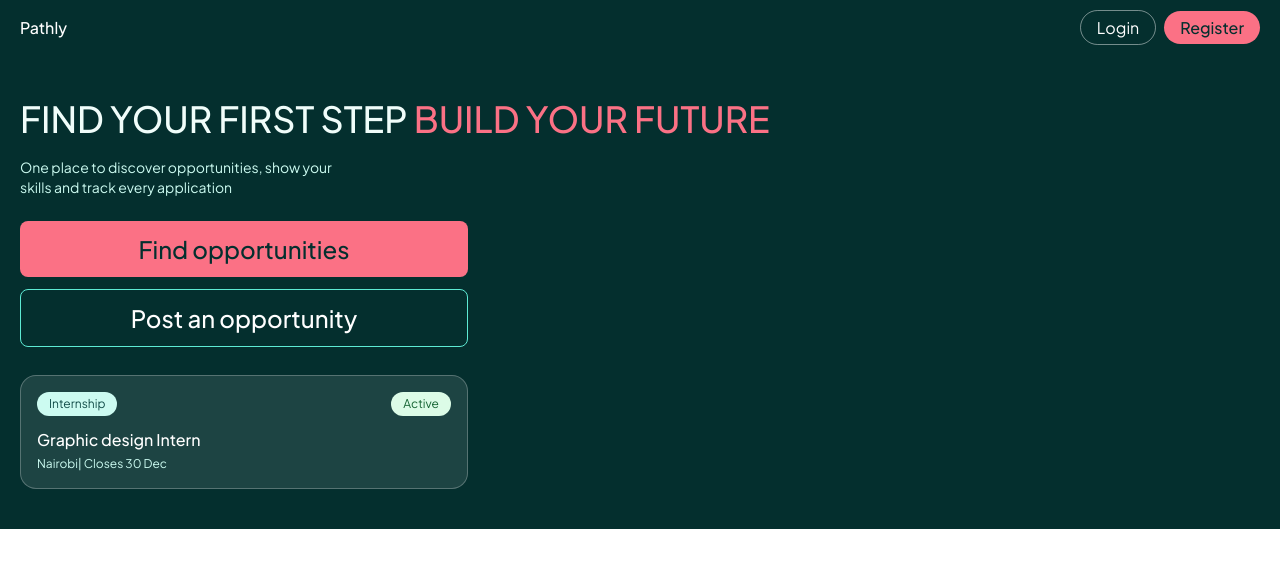
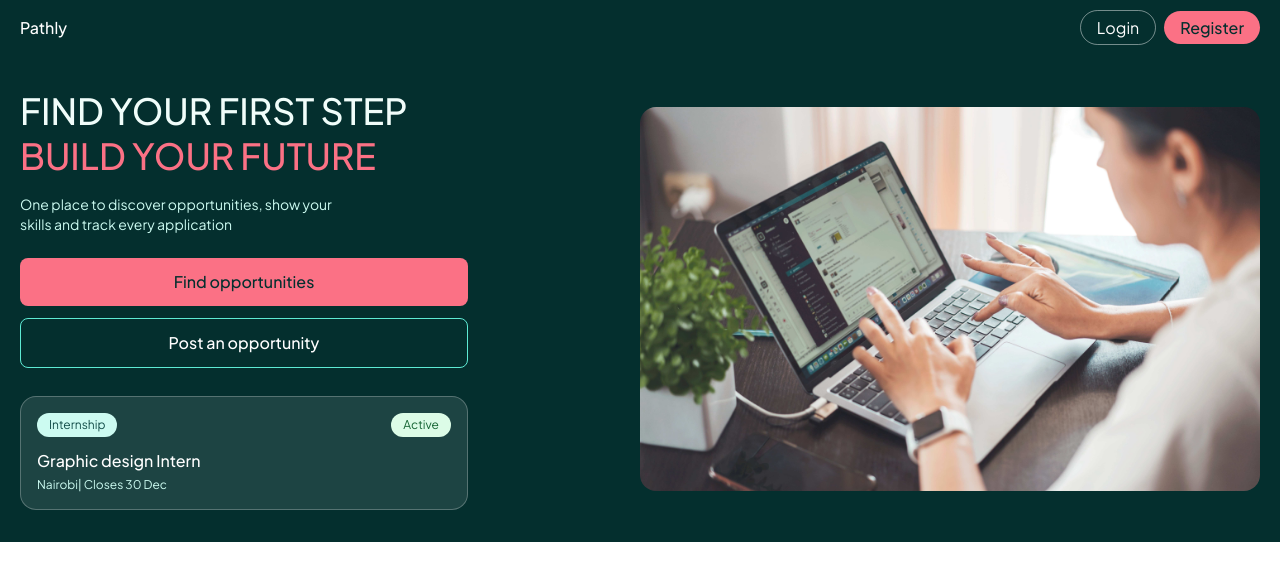
Before and after one commit to sabihaalalji/pathly, a React (Vite) app: page / in a window 1280 px wide. Shown: the top 580 px of the page. Built offline with nearby package versions, Linux system fonts and the light colour scheme.

Commit message:
Add- Image and styling to hero section

```diff
--- a/src/pages/Home.jsx
+++ b/src/pages/Home.jsx
@@ -1,6 +1,11 @@
+import heroImg from "../assets/herobg.jpg";
+
 export default function Home() {
   return (
-    <section className="bg-[#042F2E] px-5 py-10 text-white text-4xl md:text-2xl size-36px  ">
+    <section className="bg-[#042F2E] px-5 py-8 text-white ">
+        <div className="flex flex-col gap-8 md:flex-row md:items-center md:justify-between">
+        <div className="max-w-md">
+
       <h1 className="text-4xl font-medium leading-tight text-[#F0FDFA]">
         FIND YOUR FIRST STEP <span className="text-[#FB7185]">  BUILD YOUR FUTURE</span>
       </h1>
@@ -23,6 +28,12 @@ export default function Home() {
             <p className="mt-1 text-xs text-[#CCFBF1]">Nairobi| Closes 30 Dec</p>
         </div>
       </div>
+      </div>
+         <img src={heroImg}
+          alt="Young person using a laptop" className="w-full h-72 rounded-2xl object-cover md:w-1/2 md:h-96"/>
+   </div>
+
     </section>
+
   );
 }
```
Also changed, not shown: src/assets/herobg.jpg (added).
